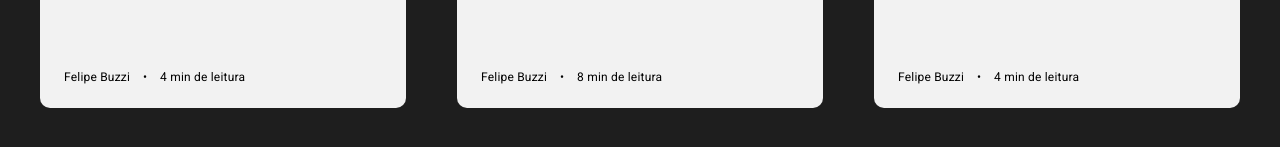
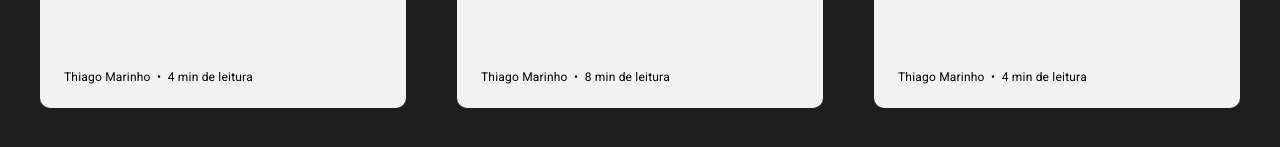
Before and after one commit to icr06/LaunchBase, a plain HTML site: page Fase-02/iniciando-no-front-end/02-3-pagina-conteudos.html in a window 1280 px wide. Shown: the part 567-714 px from the top of the page. Drawn offline with Linux system fonts and the light colour scheme.

Commit message:
arrumando o autor e espaçamento do grid

```diff
--- a/Fase-02/iniciando-no-front-end/02-3-pagina-conteudos.html
+++ b/Fase-02/iniciando-no-front-end/02-3-pagina-conteudos.html
@@ -22,7 +22,7 @@
                 <p>Introdução ao DOM</p>
             </div>
             <div class="card_info">
-                <p>Felipe Buzzi</p>
+                <p>Thiago Marinho</p>
                 <p>•</p>
                 <p>4 min de leitura</p>
             </div>
@@ -36,7 +36,7 @@
                 <p>Expo SDK 38 - melhorias que fazem do Expo uma opção ainda melhor</p>
             </div>
             <div class="card_info">
-                <p>Felipe Buzzi</p>
+                <p>Thiago Marinho</p>
                 <p>•</p>
                 <p>8 min de leitura</p>
             </div>
@@ -50,7 +50,7 @@
                 <p>O que é README e porque é tão importante</p>
             </div>
             <div class="card_info">
-                <p>Felipe Buzzi</p>
+                <p>Thiago Marinho</p>
                 <p>•</p>
                 <p>4 min de leitura</p>
             </div>
--- a/Fase-02/iniciando-no-front-end/pagina-conteudos.css
+++ b/Fase-02/iniciando-no-front-end/pagina-conteudos.css
@@ -71,9 +71,10 @@ h1 {
 .card_info {
     position: absolute;
     display: grid;
-    grid-template-columns: 79px 0.2fr 1fr;
+    grid-template-columns: auto 0.2fr 1fr;
     font-size: 12px;
     align-items: center;
+    text-align: center;
     letter-spacing: .2px;
     bottom: 24px;
     left: 24px;
```
